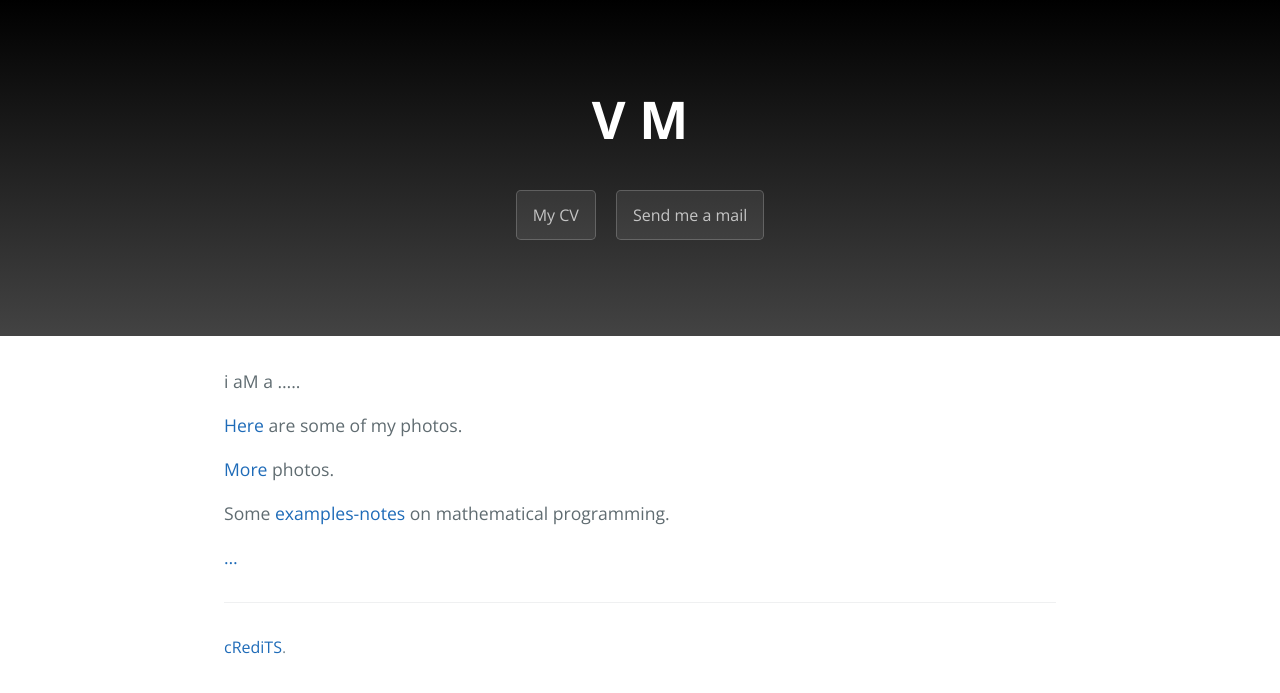
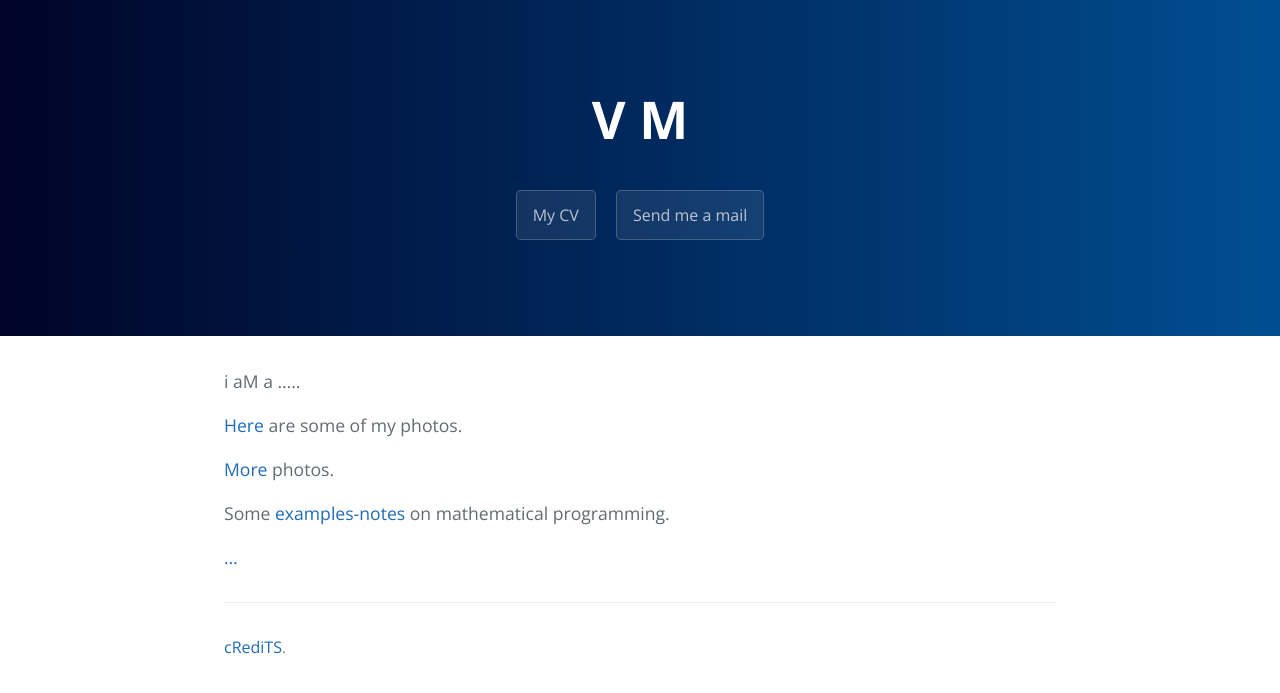
Before and after one commit to vlmeg/vlmeg.github.io, a Jekyll site: the page built from index.md, in a window 1280 px wide. Shown: the top 693 px of the page. Built offline with Jekyll 4.4.1, drawn with Linux system fonts in a browser that asks for light colours; the repository's description, which GitHub fills in, is left out.

Commit message:
Update jekyll-theme-cayman.scss

```diff
--- a/_sass/jekyll-theme-cayman.scss
+++ b/_sass/jekyll-theme-cayman.scss
@@ -102,11 +102,13 @@ a {
   // background-image:         linear-gradient(90deg, #fe8c00 10%, #f83600 90%); /* W3C */
 
 
-  background-image: -webkit-linear-gradient(to bottom, #000000, #434343); /* Chrome 10+, Saf5.1+ */
-  background-image:    -moz-linear-gradient(to bottom, #000000, #434343); /* FF3.6+ */
-  background-image:     -ms-linear-gradient(to bottom, #000000, #434343); /* IE10 */
-  background-image:      -o-linear-gradient(to bottom, #000000, #434343); /* Opera 11.10+ */
-  background-image:         linear-gradient(to bottom, #000000, #434343); /* W3C */
+  background-image: -webkit-linear-gradient(to right, #000428, #004e92); /* Chrome 10+, Saf5.1+ */
+  background-image:    -moz-linear-gradient(to right, #000428, #004e92); /* FF3.6+ */
+  background-image:     -ms-linear-gradient(to right, #000428, #004e92); /* IE10 */
+  background-image:      -o-linear-gradient(to right, #000428, #004e92); /* Opera 11.10+ */
+  background-image:         linear-gradient(to right, #000428, #004e92); /* W3C */
+
+
 
 
   ;
```
